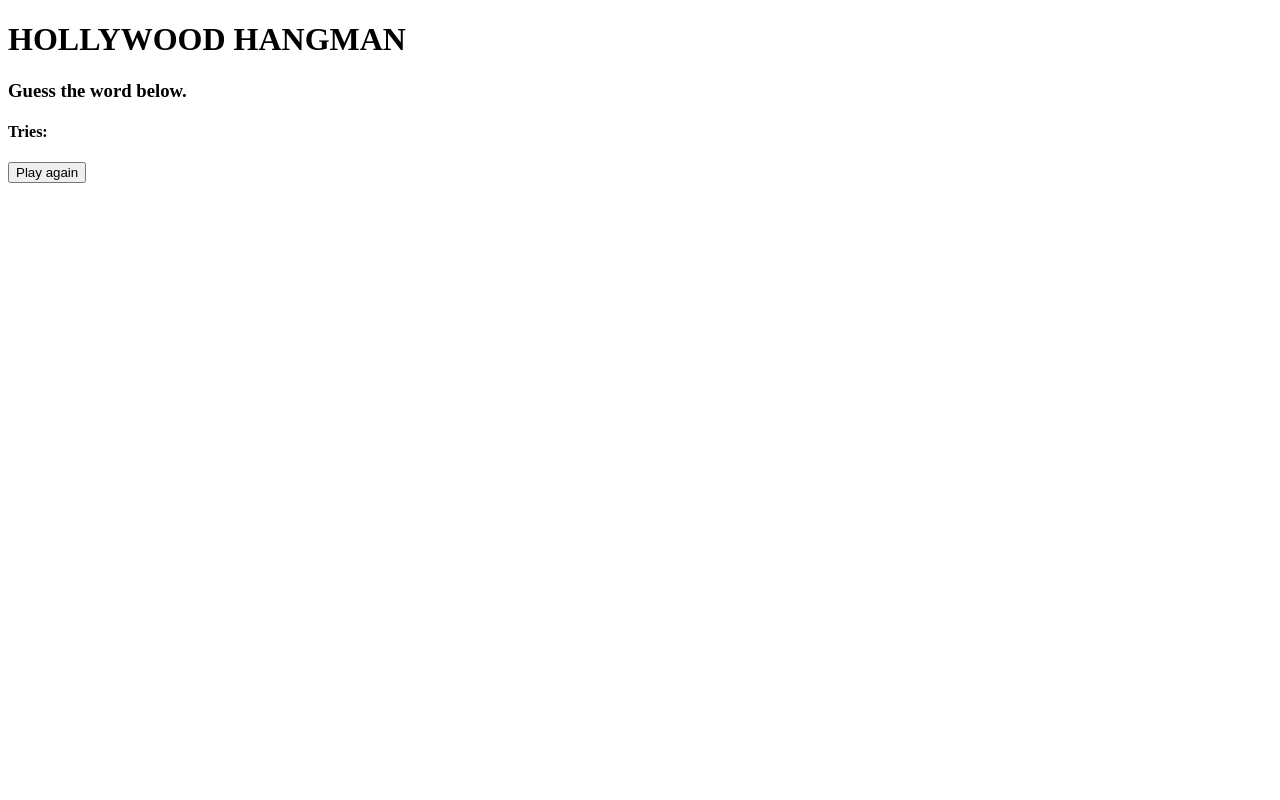
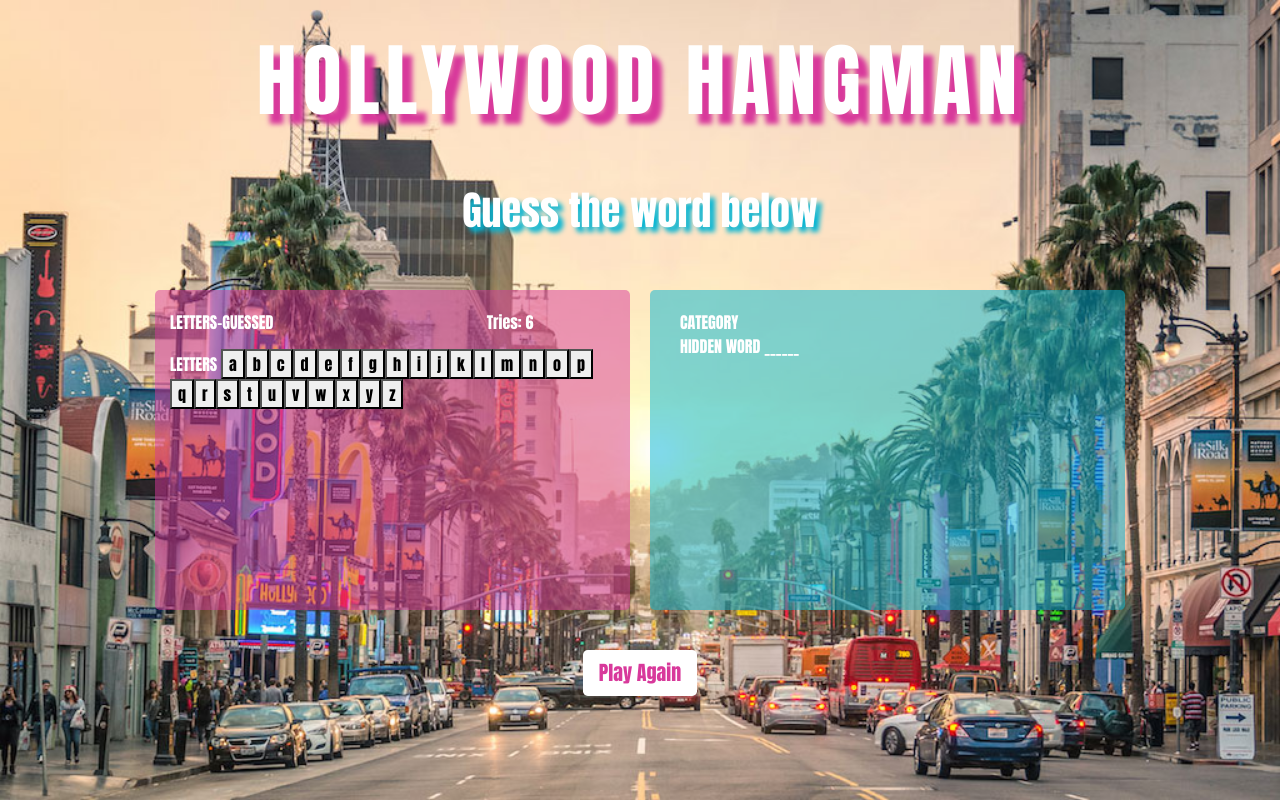
Before and after one commit to clarkalms/HangmanGame, a plain HTML site: page index.html in a window 1280 px wide. Drawn offline with nearby package versions, Linux system fonts and the light colour scheme.

Commit message:
basic layout and working on functionality

```diff
--- a/assets/css/style.css
+++ b/assets/css/style.css
@@ -0,0 +1,65 @@
+body {
+    background-image: url(../images/background-img.jpg);
+    background-size: cover;
+    background-attachment: fixed;
+    width: 100%;
+    font-family: 'Anton', sans-serif!important;
+    color: white!important;
+
+}
+
+/* top of page */
+    #title {
+        text-align: center;
+        margin: 20px auto;
+        border-color: black;
+        letter-spacing: 6px;
+        font-size: 80px;
+        text-shadow: rgb(216, 57, 155) 10px 10px 5px;
+    }
+
+    #instructions {
+        text-align: center;
+        margin: 20px auto 40px auto;
+        font-size: 40px;
+        text-shadow: rgb(2, 180, 211) 5px 5px 5px;
+    }
+
+/* left column content */
+    #left-col {
+        margin: 10px;
+        height: 320px;
+        background: rgb(216, 57, 155, 0.5);
+        border-radius: 5px;
+        padding-top: 20px;
+    }
+
+    #letter-btns {
+        padding: 15px;
+    }
+
+
+/* right column content */
+    #right-col {
+        margin: 10px;
+        height: 320px;
+        background: rgb(2, 180, 211, 0.5);
+        border-radius: 5px;
+        padding-top: 20px;
+    }
+
+
+/* play button */
+    #play-btn {
+        margin-top: 30px;
+        text-align: center;
+    }
+
+    .btn-primary {
+        background-color: white!important;
+        color: rgb(216, 57, 155);
+        border: none;
+    }
+    .btn-primary:hover {
+        color: rgb(2, 180, 211);
+    }
--- a/assets/javascript/game.js
+++ b/assets/javascript/game.js
@@ -0,0 +1,145 @@
+$(document).ready(function() {
+
+    var alphabet = ['a', 'b', 'c', 'd', 'e', 'f', 'g', 'h', 'i', 'j',
+    'k', 'l', 'm', 'n', 'o', 'p', 'q', 'r', 's',
+    't', 'u', 'v', 'w', 'x', 'y', 'z'];
+    // var categories = ["Movies", "Music", "Television", "Celebrities"];
+    // var movieWords = ["Intersteller", "The Dark Knight", "Jaws", "The Lego Movie"];
+    // var musicWords = ["Rolling In The Deep", "Let It Be", "Smells Like Teen Spirit", "Bohemian Rhapsody"];
+    // var tvWords = ["Breaking Bad", "Game of Thrones", "Sherlock", "Baywatch"];
+    // var celebWords = ["George Clooney", "Kim Kardashian", "Dwayne Johnson", "Michael Jordan"];
+    // var guesses = [];
+    // var counter;
+    // var wrongGuesses = [];
+    // var letterGuessed = [];
+    // var wins = 0;
+    // var losses = 0;
+    // var lives = 6;
+
+    var wordList;
+    var randomCategories;
+    var word;
+    var userGuess ;
+    var guesses = [];
+    var tries = 6;
+    var counter;
+    var spaces;
+
+    // Elements
+    var myLives = document.getElementById('num-of-tires-remaining');
+    var displayCategory = document.getElementById('category');
+    var letterBtn = document.getElementById('letter-btns');
+
+    //Letter Buttons
+    function letterButtons() {
+        for (var i = 0; i < alphabet.length; i++) {
+            var letterBtn = $("<button>");
+            letterBtn.addClass("letter-button letter letter-button-color");
+            letterBtn.attr("active", alphabet[i]);
+            letterBtn.text(alphabet[i]);
+            $("#letter-btns").append(letterBtn);
+
+        }
+    }
+
+    // Choose a Category
+    function pickCat() {
+        if (randomCategories === wordList[0]) {
+            displayCategory.innerHTML = "The Category is: Movies";
+        } else if (randomCategories === wordList[1]) {
+            displayCategory.innerHTML = "The Category is: Music";
+        } else if (randomCategories === wordList[2]) {
+            displayCategory.innerHTML = "The Category is: TV Shows";
+        } else if (randomCategories === wordList[3]) {
+            displayCategory.innerHTML = "The Category is: Celebrities";
+        }
+    }
+
+    // User Guess
+    function letterGuess() {
+        hiddenWord = document.getElementById("hidden-word");
+        var correct = document.createElement("span");
+        for (var i = 0; i < word.length; i++) {
+            correct.setAttribute('id', 'my-word');
+            userGuess = document.createElement('span');
+            userGuess.setAttribute('class', 'user-guess');
+            console.log();
+            if (word[i] === "-") {
+                console.log("space");
+                // word[i] = word[i].replace("-", ' ');
+                userGuess.innerHTML = word[i];
+                spaces = 1;
+                append(userGuess);
+            } else {
+                userGuess.innerHTML = "_";
+            }
+            guesses.push(userGuess);
+            hiddenWord.appendChild(correct);
+            correct.appendChild(userGuess);
+        }
+    }
+
+    // User Click
+    function userClick() {
+        letterBtn.onclick = function () {
+            var userGuess = (this.innerHTML);
+            this.setAttribute("class", "active");
+            this.onclick = null;
+            for (var i = 0; i < word.length; i++) {
+                if (word[i] === userGuess) {
+                    guesses[i].innerHTML = userGuess;
+                    counter += 1;
+                }
+            }
+            var a = (word.indexOf(userGuess));
+            if (a === -1) {
+                tries -= 1;
+                letterGuess();
+            } else {
+                letterGuess();
+            }
+        }
+    }
+
+    // User Lives
+    function tries() {
+        myLives.innerHTML = "Tries: " + tries;
+        if (tries < 1) {
+            myLives.innerHTML = "Game Over!"
+        }
+        for (i = 0; i < guesses.length; i++) {
+            if (counter + spaces === guesses.length) {
+                myLives.innerHTML = "And the Oscar goes to... YOU!";
+            }
+        }
+    }
+
+    // Play the Game
+    function play() {
+        wordList = [
+            ["Intersteller", "The Dark Knight", "Jaws", "The Lego Movie"],
+            ["Rolling In The Deep", "Let It Be", "Smells Like Teen Spirit", "Bohemian Rhapsody"],
+            ["Breaking Bad", "Game of Thrones", "Sherlock", "Baywatch"],
+            ["George Clooney", "Kim Kardashian", "Dwayne Johnson", "Michael Jordan"]
+        ];
+        randomCategories = wordList[Math.floor(Math.random() * wordList.length)];
+        word = randomCategories[Math.floor(Math.random() * randomCategories.length)];
+        word = word.replace(/\s/g, "-");
+        console.log(word);
+        myLives.innerHTML = "Tries: " + tries;
+        letterButtons();
+        userClick();
+        guesses = [ ];
+        tries = 6;
+        counter = 0;
+        spaces = 0;
+        letterGuess()
+        pickCat();
+    }
+
+
+    play();
+
+
+
+})
--- a/index.html
+++ b/index.html
@@ -4,31 +4,58 @@
 		<meta charset="UTF-8">
 		<meta name="viewport" content="width=device-width, initial-scale=1.0">
 		<meta http-equiv="X-UA-Compatible" content="ie=edge">
+		<link rel="stylesheet" href="https://stackpath.bootstrapcdn.com/bootstrap/4.4.1/css/bootstrap.min.css" integrity="sha384-Vkoo8x4CGsO3+Hhxv8T/Q5PaXtkKtu6ug5TOeNV6gBiFeWPGFN9MuhOf23Q9Ifjh" crossorigin="anonymous">
 		<link rel="stylesheet" type="text/css" href="./assets/css/style.css">
-    <link href="https://fonts.googleapis.com/css?family=Anton" rel="stylesheet">
+		<meta name="viewport" content="width=device-width, initial-scale=1, shrink-to-fit=no">
+		<link href="https://fonts.googleapis.com/css?family=Anton&display=swap" rel="stylesheet">
 		<title>Hollywood Hangman</title>
 	</head>
 	<body>
-     <div class="wrapper">
-        <h1>HOLLYWOOD HANGMAN</h1>
-        <h3>Guess the word below.</h3>
-
-        <div id="category" style="background-color: white"></div>
-        <div id="emptyword" style="background-color: red"></div>
-        <h4>Tries:
-            <p id="tries" style="background-color: blue"></p>
-        </h4>
-
-        <div id="hold" style="background-color: coral"></div>
-        <div id="clue"></div>
-        <div id="lives" style="background-color: darkgreen"></div>
-        <div id="buttons"></div>
 		<div class="container">
-            <button>Play again</button>
+			<div class="row justify-content-md-center">
+				<div class="col-12" id="title">
+					<span>HOLLYWOOD HANGMAN</span>
+				</div>
+				<div class="col-12" id="instructions">
+					<span>Guess the word below</span>
 				</div>
 			</div>
+			<div class="row justify-content-md-center">
+				<div class="col-lg-5 col-sm-12" id="left-col">
+					<div class="row justify-content-md-center">
+						<div class="col-8" id="letters-guessed">
+							LETTERS-GUESSED
+						</div>
+						<div class="col-4" id="tries-col">
+							<span id="num-of-tires-remaining"></span>
+						</div>
+						<div class="col-12" id="letter-btns">
+							LETTERS
+						</div>
+					</div>
+				</div>
+
+				<div class="col-lg-5 col-sm-12" id="right-col">
+					<div class="col-12" id="category">
+						CATEGORY
+					</div>
+					<div class="col-12" id="hidden-word">
+						HIDDEN WORD
+					</div>
+
+				</div>
+			</div>
+
+			<div class="row justify-content-md-center">
+				<div class="col-12" id="play-btn">
+					<button type="button" class="btn btn-primary btn-lg">Play Again</button>
+				</div>
+			</div>
+		</div>
+
+		<script src="https://code.jquery.com/jquery-3.4.1.slim.min.js" integrity="sha384-J6qa4849blE2+poT4WnyKhv5vZF5SrPo0iEjwBvKU7imGFAV0wwj1yYfoRSJoZ+n" crossorigin="anonymous"></script>
+		<script src="https://cdn.jsdelivr.net/npm/popper.js@1.16.0/dist/umd/popper.min.js" integrity="sha384-Q6E9RHvbIyZFJoft+2mJbHaEWldlvI9IOYy5n3zV9zzTtmI3UksdQRVvoxMfooAo" crossorigin="anonymous"></script>
+		<script src="https://stackpath.bootstrapcdn.com/bootstrap/4.4.1/js/bootstrap.min.js" integrity="sha384-wfSDF2E50Y2D1uUdj0O3uMBJnjuUD4Ih7YwaYd1iqfktj0Uod8GCExl3Og8ifwB6" crossorigin="anonymous"></script>
+		<script type="text/javascript" src="./assets/javascript/game.js"></script>
 	</body>
-<script src="https://code.jquery.com/jquery-3.4.1.min.js" integrity="sha256-CSXorXvZcTkaix6Yvo6HppcZGetbYMGWSFlBw8HfCJo=" crossorigin="anonymous"></script>
-<script type="text/javascript" src="./assets/javascript/script.js"></script>
-
 </html>
```
Also changed, not shown: assets/images/background-img.jpg (added). Lines whose indentation alone changed are shown as unchanged.
